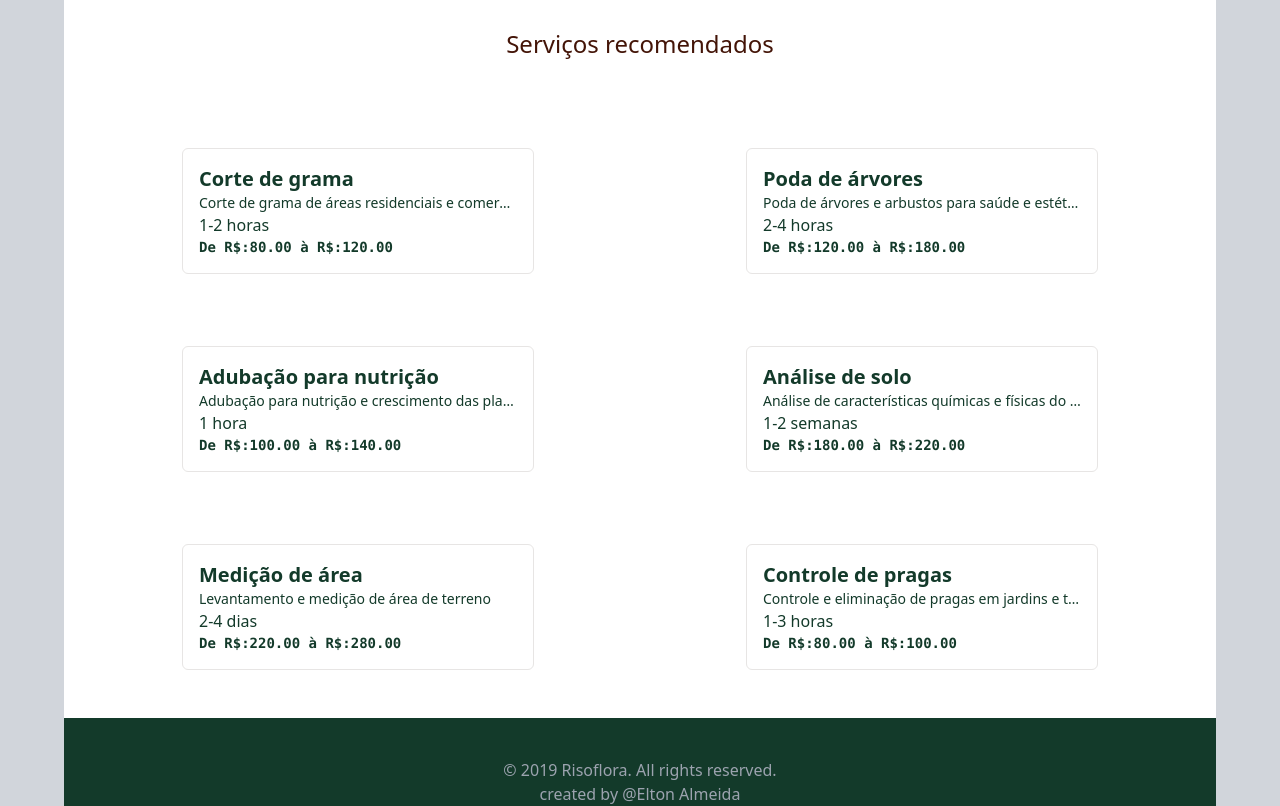
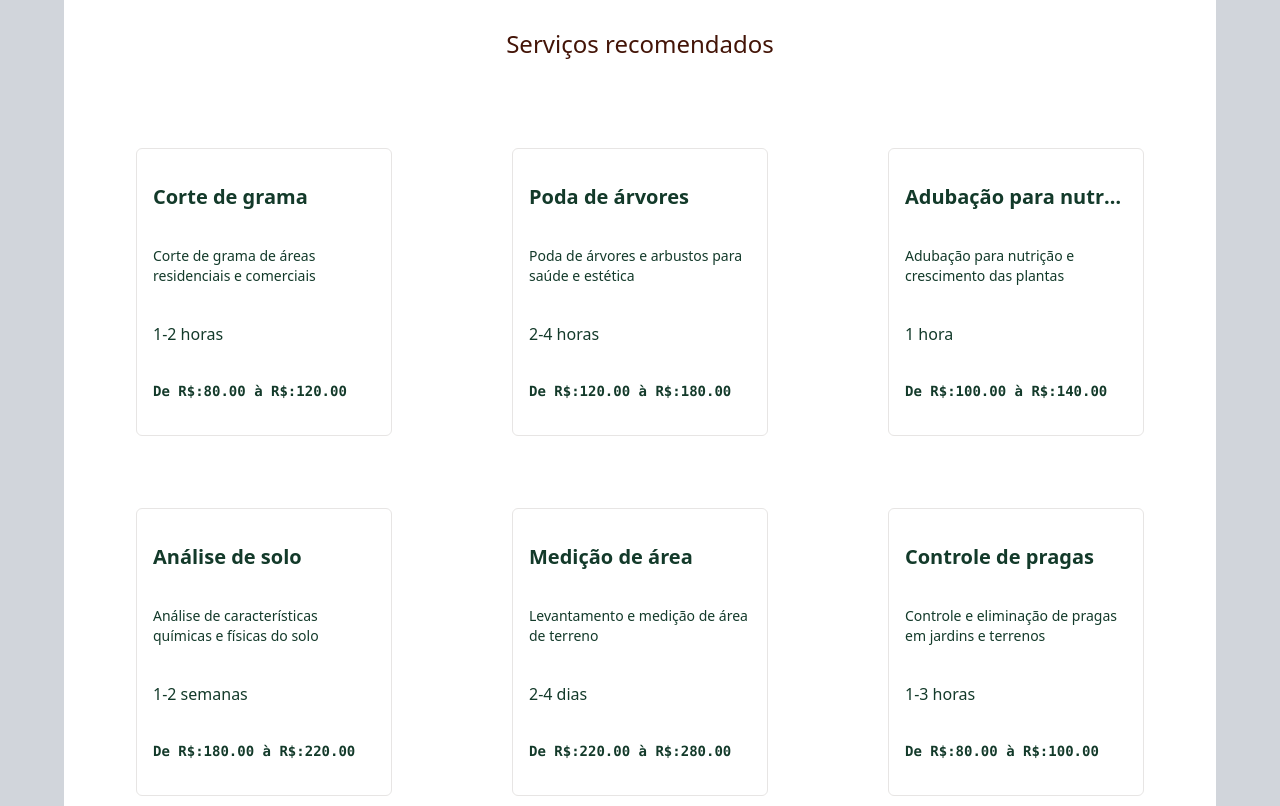
Before and after one commit to TonAlmeida/risoflora, a Next.js app: page / in a window 1280 px wide. Shown: the part 4000-4806 px from the top of the page. Built offline with nearby package versions, Linux system fonts and the light colour scheme.

Commit message:
resizing service

```diff
--- a/src/app/products/page.tsx
+++ b/src/app/products/page.tsx
@@ -7,7 +7,6 @@ import { ProductsList } from "@/data/productsList";
 import { useSearchParams } from 'next/navigation';
 import { useEffect, useState, Suspense } from "react";
 
-// Componente filho que usa useSearchParams
 function ProductListWithSearch() {
     const [search, setSearch] = useState<string>('');
     const searchParams = useSearchParams();
@@ -42,7 +41,6 @@ function ProductListWithSearch() {
     );
 }
 
-// Componente principal da página
 export default function Products() {
     return (
         <main className="">
--- a/src/components/ui/ServiceItem.tsx
+++ b/src/components/ui/ServiceItem.tsx
@@ -9,13 +9,13 @@ export const ServiceItem = ({service}: {service: ServiceType}) => {
     return (
         <div
             onClick={e => handleServiceClick(e)}
-            className={`flex flex-col justify-around group
-                cursor-pointer p-4  text-risoflora
-                rounded-lg w-96 bg-white`}
+            className={` group cursor-pointer p-4
+                text-risoflora rounded-lg w-52 h-60
+                sm:w-72 sm:h-80 bg-white`}
             >
-            <div className="border bg-white h-full p-4 rounded-md">
-                <h2 className="group-hover:underline text-md sm:text-xl font-bold truncate">{service.service_name}</h2>
-                <p className="text-sm sm:text-md truncate">{service.service_description}</p>
+            <div className="flex flex-col justify-around border h-full p-4 rounded-md">
+                <h2 title={service.service_name} className="group-hover:underline text-md sm:text-xl font-bold truncate">{service.service_name}</h2>
+                <p title={service.service_description} className="text-sm sm:text-md">{service.service_description}</p>
                 <p className="font-light">{service.service_duration}</p>
                 <div className="text-sm sm:text-md font-mono font-extrabold">
                     <p>{`De R$:${service.service_price_range.min.toFixed(2)} à R$:${service.service_price_range.max.toFixed(2)}`}</p>
```
